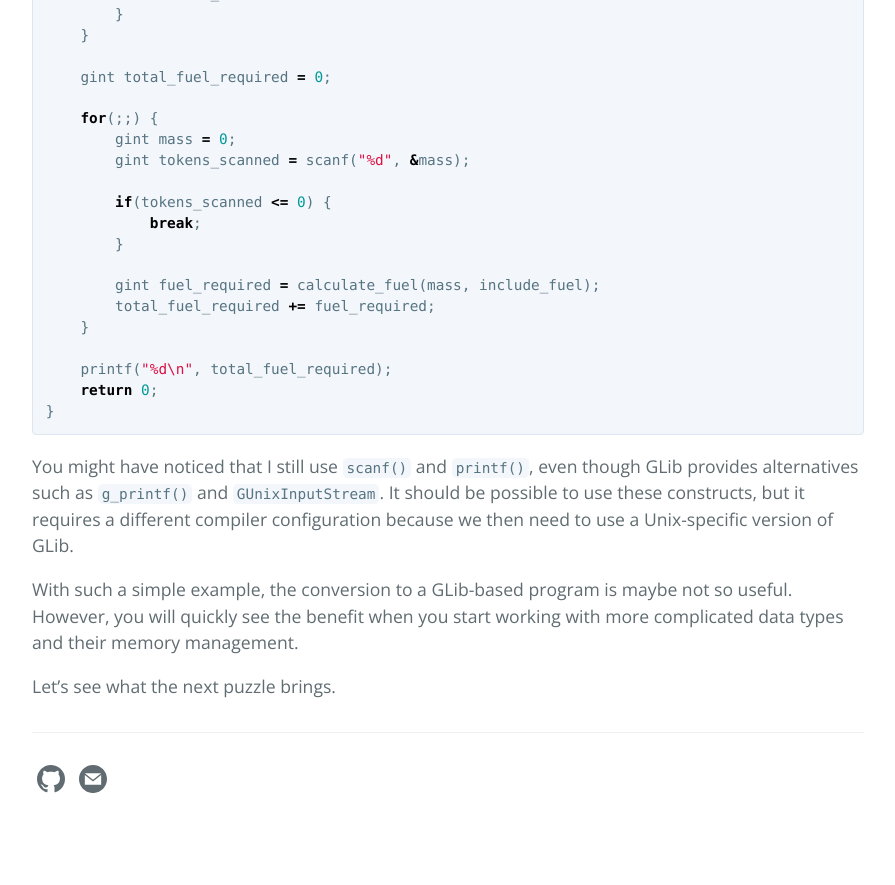
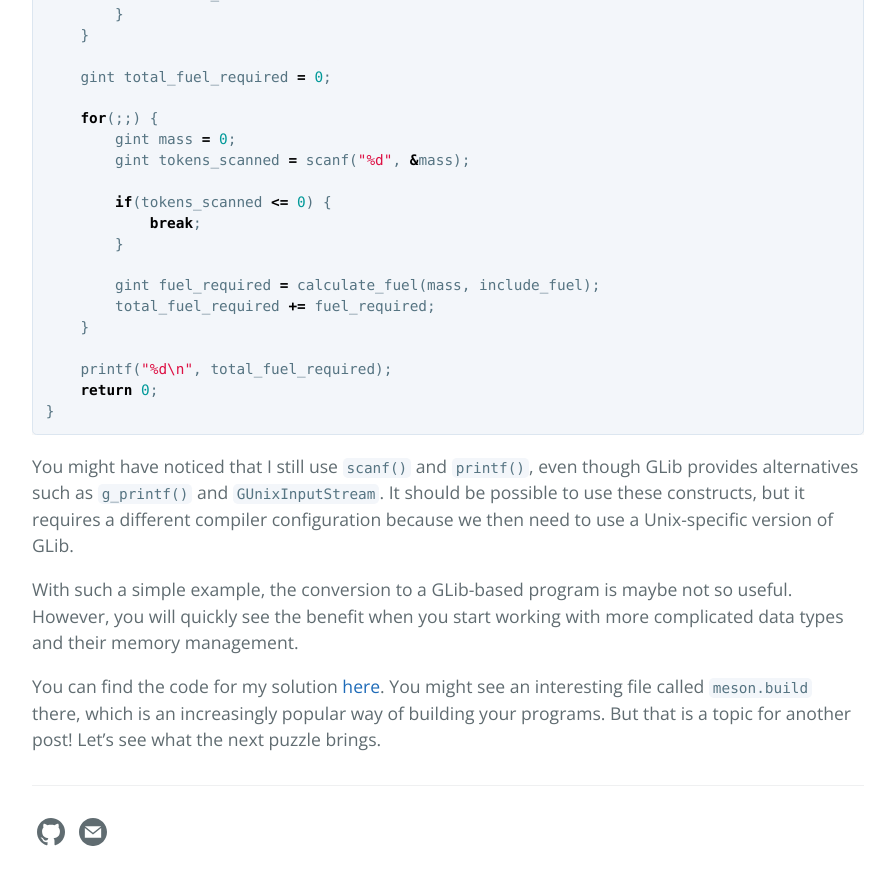
Before and after one commit to remcokranenburg/blog, a Jekyll site: the page built from _posts/2021-05-30-getting-started-with-glib.md, in a window 1280 px wide and 900 px high, scrolled down 5401 px. Shown: the top 885 px of the window, without its empty margins (192-1087 px from the left). Built offline with Jekyll 4.4.1, drawn with Linux system fonts in a browser that asks for light colours; comment, search, counter and statistics services are not loaded; before the commit the page ends 6248 px from its top, so only the background shows below that.

Commit message:
Improve outro a bit

```diff
--- a/_posts/2021-05-30-getting-started-with-glib.md
+++ b/_posts/2021-05-30-getting-started-with-glib.md
@@ -256,4 +256,7 @@ With such a simple example, the conversion to a GLib-based program is maybe not
 you will quickly see the benefit when you start working with more complicated data types and their
 memory management.
 
-Let's see what the next puzzle brings.
+You can find the code for my solution
+[here](https://github.com/remcokranenburg/advent-of-glib-2019/tree/main/day01-tyranny). You might
+see an interesting file called `meson.build` there, which is an increasingly popular way of
+building your programs. But that is a topic for another post! Let's see what the next puzzle brings.
```
